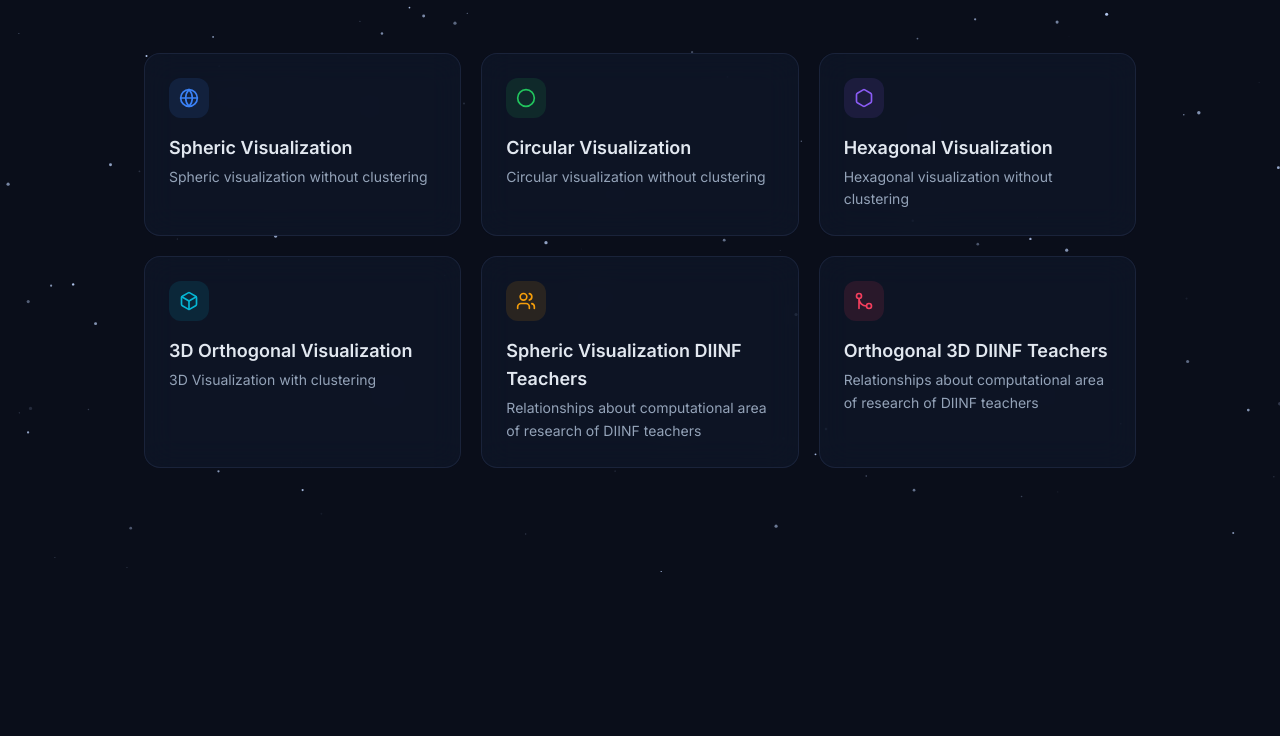
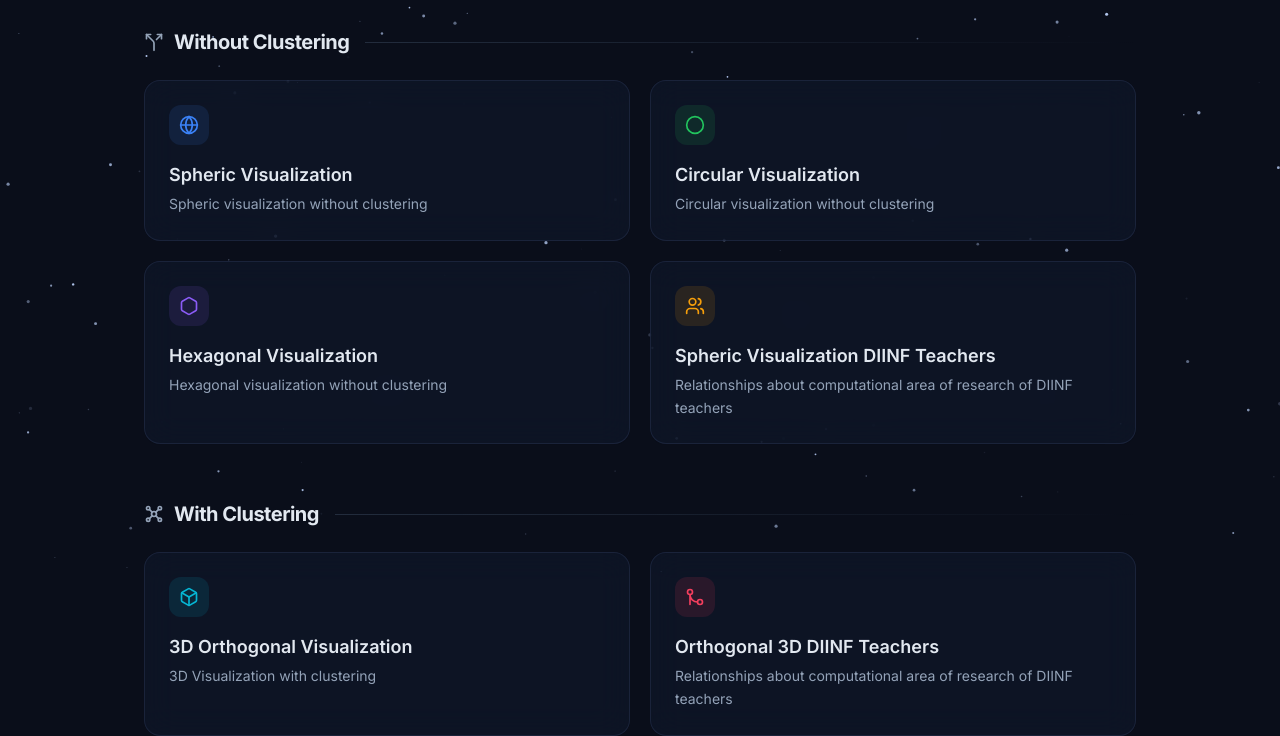
Before and after one commit to davidmartinez-esc/visualizations_array, a plain HTML site: page index.html in a window 1280 px wide. Shown: the part 228-964 px from the top of the page. Before the commit the page ends 800 px from the top, so only its background shows below. Drawn offline with nearby package versions, Linux system fonts and the light colour scheme.

Commit message:
Separated index in clustering and no clustering

```diff
--- a/index.html
+++ b/index.html
@@ -126,7 +126,16 @@
             </p>
         </header>
 
-        <div class="grid grid-cols-1 sm:grid-cols-2 lg:grid-cols-3 gap-5">
+        <!-- Section: Sin Clustering -->
+        <section class="mb-14">
+            <div class="flex items-center gap-4 mb-6">
+                <div class="flex items-center gap-2.5">
+                    <svg xmlns="http://www.w3.org/2000/svg" class="w-5 h-5 text-slate-400" viewBox="0 0 24 24" fill="none" stroke="currentColor" stroke-width="2" stroke-linecap="round" stroke-linejoin="round"><path d="M16 3h5v5"/><path d="M8 3H3v5"/><path d="M12 22v-8.3a4 4 0 0 0-1.172-2.872L3 3"/><path d="m15 9 6-6"/></svg>
+                    <h2 class="text-xl font-bold text-slate-200 tracking-tight">Without Clustering</h2>
+                </div>
+                <div class="flex-1 h-px bg-gradient-to-r from-slate-700/60 to-transparent"></div>
+            </div>
+            <div class="grid grid-cols-1 sm:grid-cols-2 lg:grid-cols-2 gap-5">
 
                 <!-- 1. Spheric Visualization -->
                 <a href="visualizations/SPHERICAL.html"
@@ -139,7 +148,7 @@
                         <svg class="card-arrow w-5 h-5 text-slate-400" xmlns="http://www.w3.org/2000/svg" viewBox="0 0 24 24" fill="none" stroke="currentColor" stroke-width="2" stroke-linecap="round" stroke-linejoin="round"><path d="M5 12h14"/><path d="m12 5 7 7-7 7"/></svg>
                     </div>
                     <div>
-                    <h2 class="card-title text-lg font-semibold">Spheric Visualization</h2>
+                        <h3 class="card-title text-lg font-semibold">Spheric Visualization</h3>
                         <p class="card-desc text-sm mt-1 leading-relaxed">Spheric visualization without clustering</p>
                     </div>
                 </a>
@@ -155,7 +164,7 @@
                         <svg class="card-arrow w-5 h-5 text-slate-400" xmlns="http://www.w3.org/2000/svg" viewBox="0 0 24 24" fill="none" stroke="currentColor" stroke-width="2" stroke-linecap="round" stroke-linejoin="round"><path d="M5 12h14"/><path d="m12 5 7 7-7 7"/></svg>
                     </div>
                     <div>
-                    <h2 class="card-title text-lg font-semibold">Circular Visualization</h2>
+                        <h3 class="card-title text-lg font-semibold">Circular Visualization</h3>
                         <p class="card-desc text-sm mt-1 leading-relaxed">Circular visualization without clustering</p>
                     </div>
                 </a>
@@ -171,15 +180,45 @@
                         <svg class="card-arrow w-5 h-5 text-slate-400" xmlns="http://www.w3.org/2000/svg" viewBox="0 0 24 24" fill="none" stroke="currentColor" stroke-width="2" stroke-linecap="round" stroke-linejoin="round"><path d="M5 12h14"/><path d="m12 5 7 7-7 7"/></svg>
                     </div>
                     <div>
-                    <h2 class="card-title text-lg font-semibold">Hexagonal Visualization</h2>
+                        <h3 class="card-title text-lg font-semibold">Hexagonal Visualization</h3>
                         <p class="card-desc text-sm mt-1 leading-relaxed">Hexagonal visualization without clustering</p>
                     </div>
                 </a>
 
-            <!-- 4. 3D Orthogonal -->
+                <!-- 4. Spheric DIINF Teachers -->
+                <a href="visualizations/SPHERICAL_TEACHERS_BY_COMPUTATIONAL_AREA.html"
+                   class="card-link accent-amber rounded-2xl p-6 text-left flex flex-col gap-4 animate-card"
+                   style="animation-delay: 0.2s">
+                    <div class="flex items-center justify-between">
+                        <div class="icon-wrapper card-icon w-10 h-10 rounded-xl flex items-center justify-center">
+                            <svg xmlns="http://www.w3.org/2000/svg" class="w-5 h-5" viewBox="0 0 24 24" fill="none" stroke="currentColor" stroke-width="2" stroke-linecap="round" stroke-linejoin="round"><path d="M16 21v-2a4 4 0 0 0-4-4H6a4 4 0 0 0-4 4v2"/><circle cx="9" cy="7" r="4"/><path d="M22 21v-2a4 4 0 0 0-3-3.87"/><path d="M16 3.13a4 4 0 0 1 0 7.75"/></svg>
+                        </div>
+                        <svg class="card-arrow w-5 h-5 text-slate-400" xmlns="http://www.w3.org/2000/svg" viewBox="0 0 24 24" fill="none" stroke="currentColor" stroke-width="2" stroke-linecap="round" stroke-linejoin="round"><path d="M5 12h14"/><path d="m12 5 7 7-7 7"/></svg>
+                    </div>
+                    <div>
+                        <h3 class="card-title text-lg font-semibold">Spheric Visualization DIINF Teachers</h3>
+                        <p class="card-desc text-sm mt-1 leading-relaxed">Relationships about computational area of research of DIINF teachers</p>
+                    </div>
+                </a>
+
+            </div>
+        </section>
+
+        <!-- Section: Con Clustering -->
+        <section>
+            <div class="flex items-center gap-4 mb-6">
+                <div class="flex items-center gap-2.5">
+                    <svg xmlns="http://www.w3.org/2000/svg" class="w-5 h-5 text-slate-400" viewBox="0 0 24 24" fill="none" stroke="currentColor" stroke-width="2" stroke-linecap="round" stroke-linejoin="round"><circle cx="12" cy="12" r="3"/><circle cx="19" cy="5" r="2"/><circle cx="5" cy="5" r="2"/><circle cx="19" cy="19" r="2"/><circle cx="5" cy="19" r="2"/><path d="M14 10l3.5-3.5"/><path d="M10 10L6.5 6.5"/><path d="M14 14l3.5 3.5"/><path d="M10 14l-3.5 3.5"/></svg>
+                    <h2 class="text-xl font-bold text-slate-200 tracking-tight">With Clustering</h2>
+                </div>
+                <div class="flex-1 h-px bg-gradient-to-r from-slate-700/60 to-transparent"></div>
+            </div>
+            <div class="grid grid-cols-1 sm:grid-cols-2 gap-5">
+
+                <!-- 5. 3D Orthogonal -->
                 <a href="visualizations/3D_WITH_CLUSTERING.html"
                    class="card-link accent-cyan rounded-2xl p-6 text-left flex flex-col gap-4 animate-card"
-               style="animation-delay: 0.2s">
+                   style="animation-delay: 0.25s">
                     <div class="flex items-center justify-between">
                         <div class="icon-wrapper card-icon w-10 h-10 rounded-xl flex items-center justify-center">
                             <svg xmlns="http://www.w3.org/2000/svg" class="w-5 h-5" viewBox="0 0 24 24" fill="none" stroke="currentColor" stroke-width="2" stroke-linecap="round" stroke-linejoin="round"><path d="M21 16V8a2 2 0 0 0-1-1.73l-7-4a2 2 0 0 0-2 0l-7 4A2 2 0 0 0 3 8v8a2 2 0 0 0 1 1.73l7 4a2 2 0 0 0 2 0l7-4A2 2 0 0 0 21 16z"/><path d="M3.27 6.96 12 12.01l8.73-5.05"/><path d="M12 22.08V12"/></svg>
@@ -187,24 +226,8 @@
                         <svg class="card-arrow w-5 h-5 text-slate-400" xmlns="http://www.w3.org/2000/svg" viewBox="0 0 24 24" fill="none" stroke="currentColor" stroke-width="2" stroke-linecap="round" stroke-linejoin="round"><path d="M5 12h14"/><path d="m12 5 7 7-7 7"/></svg>
                     </div>
                     <div>
-                    <h2 class="card-title text-lg font-semibold">3D Orthogonal Visualization</h2>
+                        <h3 class="card-title text-lg font-semibold">3D Orthogonal Visualization</h3>
                         <p class="card-desc text-sm mt-1 leading-relaxed">3D Visualization with clustering</p>
-                </div>
-            </a>
-
-            <!-- 5. Spheric DIINF Teachers -->
-            <a href="visualizations/SPHERICAL_TEACHERS_BY_COMPUTATIONAL_AREA.html"
-               class="card-link accent-amber rounded-2xl p-6 text-left flex flex-col gap-4 animate-card"
-               style="animation-delay: 0.25s">
-                <div class="flex items-center justify-between">
-                    <div class="icon-wrapper card-icon w-10 h-10 rounded-xl flex items-center justify-center">
-                        <svg xmlns="http://www.w3.org/2000/svg" class="w-5 h-5" viewBox="0 0 24 24" fill="none" stroke="currentColor" stroke-width="2" stroke-linecap="round" stroke-linejoin="round"><path d="M16 21v-2a4 4 0 0 0-4-4H6a4 4 0 0 0-4 4v2"/><circle cx="9" cy="7" r="4"/><path d="M22 21v-2a4 4 0 0 0-3-3.87"/><path d="M16 3.13a4 4 0 0 1 0 7.75"/></svg>
-                    </div>
-                    <svg class="card-arrow w-5 h-5 text-slate-400" xmlns="http://www.w3.org/2000/svg" viewBox="0 0 24 24" fill="none" stroke="currentColor" stroke-width="2" stroke-linecap="round" stroke-linejoin="round"><path d="M5 12h14"/><path d="m12 5 7 7-7 7"/></svg>
-                </div>
-                <div>
-                    <h2 class="card-title text-lg font-semibold">Spheric Visualization DIINF Teachers</h2>
-                    <p class="card-desc text-sm mt-1 leading-relaxed">Relationships about computational area of research of DIINF teachers</p>
                     </div>
                 </a>
 
@@ -219,12 +242,13 @@
                         <svg class="card-arrow w-5 h-5 text-slate-400" xmlns="http://www.w3.org/2000/svg" viewBox="0 0 24 24" fill="none" stroke="currentColor" stroke-width="2" stroke-linecap="round" stroke-linejoin="round"><path d="M5 12h14"/><path d="m12 5 7 7-7 7"/></svg>
                     </div>
                     <div>
-                    <h2 class="card-title text-lg font-semibold">Orthogonal 3D DIINF Teachers</h2>
+                        <h3 class="card-title text-lg font-semibold">Orthogonal 3D DIINF Teachers</h3>
                         <p class="card-desc text-sm mt-1 leading-relaxed">Relationships about computational area of research of DIINF teachers</p>
                     </div>
                 </a>
 
             </div>
+        </section>
     </div>
 
     <script>
```
Lines whose indentation alone changed are shown as unchanged.
